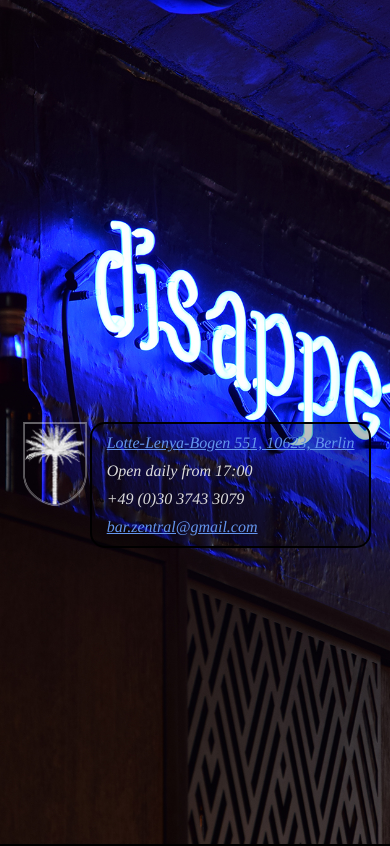
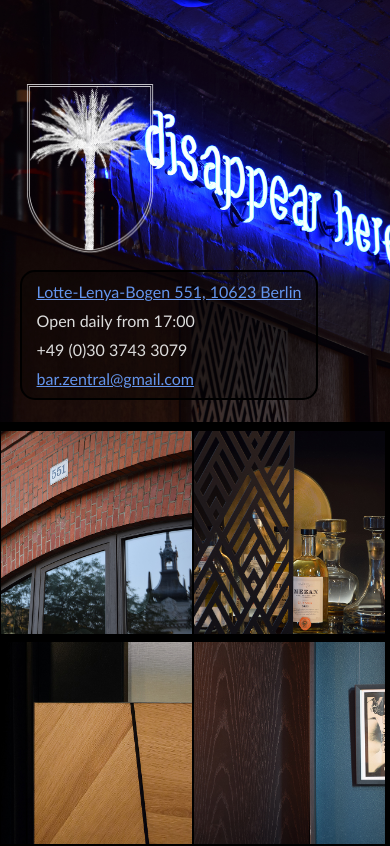
Before and after one commit to buerohellllo/barzentral, a plain HTML site: page index.html in a window 390 px wide. Shown: the top 846 px of the page. Drawn offline with Linux system fonts and the light colour scheme.

Commit message:
Style adjustments for mobile

```diff
--- a/index.html
+++ b/index.html
@@ -16,7 +16,7 @@
         <div class="info">
           <p>
             <a href="http://bit.ly/2abjeMi" target="_map" title="Show in Google Maps">
-              Lotte-Lenya-Bogen 551, 10623, Berlin
+              Lotte-Lenya-Bogen 551, 10623 Berlin
             </a>
           </p>
           <p>Open daily from 17:00</p>
--- a/stylesheets/common.css
+++ b/stylesheets/common.css
@@ -10,7 +10,7 @@ html, body {
 
 body {
   background-color: #000000;
-  font-family: "Times", serif;
+  font-family: "Trebuchet MS", Helvetica, sans-serif;
 }
 
 div.section {
@@ -23,22 +23,12 @@ div.mini-section {
   width: 49vw;
 }
 
-div.collage {
-  height: 100vh;
-}
-
 div.detail-backboard, div.outside, div.detail-shelves, div.detail-lager {
   background-position: center center;
   background-repeat: no-repeat;
-  border-top: 0.5vh solid #000000;
-  border-bottom: 0.5vh solid #000000;
-  border-left: 0.5vw solid #000000;
-  border-right: 0.5vw solid #000000;
-  height: 49vh;
 }
 
 div.disappear, div.wc {
-  background-position: center center;
   background-repeat: no-repeat;
   border-bottom: 5px solid #000000;
   height: 100vh;
@@ -49,7 +39,6 @@ div.wc, div.outside {
 }
 
 div.logo {
-  background-position: top center;
   background-repeat: no-repeat;
   background-size: contain;
 }
@@ -62,8 +51,6 @@ div.info {
 
 div.info p {
   color: rgb(220, 220, 220);
-  font-size: 1.90vh;
-  font-style: italic;
   padding: 10px;
   padding-right: 10px;
   padding-top: 5px;
--- a/stylesheets/desktop-landscape.css
+++ b/stylesheets/desktop-landscape.css
@@ -1,11 +1,13 @@
 div.disappear {
   background-image: url(../images/desktop/disappear-here.jpg);
   background-size: cover;
+  background-position: center center;
 }
 
 div.wc {
   background-image: url(../images/desktop/wc.jpg);
   background-size: cover;
+  background-position: center center;
 }
 
 div.detail-backboard {
@@ -28,6 +30,24 @@ div.detail-lager {
   background-size: cover;
 }
 
+div.disappear, div.wc {
+  background-repeat: no-repeat;
+  border-bottom: 5px solid #000000;
+  height: 100vh;
+}
+
+div.collage {
+  height: 100vh;
+}
+
+div.detail-backboard, div.outside, div.detail-shelves, div.detail-lager {
+  border-top: 0.5vh solid #000000;
+  border-bottom: 0.5vh solid #000000;
+  border-left: 0.5vw solid #000000;
+  border-right: 0.5vw solid #000000;
+  height: 49vh;
+}
+
 div.box {
   position: absolute;
   left: 5vw;
@@ -39,6 +59,7 @@ div.logo {
   width: 18vw;
   height: 40vh;
   float: left;
+  background-position: top center;
 }
 
 div.info {
@@ -46,3 +67,7 @@ div.info {
   height: auto;
   float: left;
 }
+
+div.info p {
+  font-size: 1.90vh;
+}
--- a/stylesheets/mobile-landscape.css
+++ b/stylesheets/mobile-landscape.css
@@ -1,11 +1,13 @@
 div.disappear {
   background-image: url(../images/mobile/disappear-here.jpg);
   background-size: cover;
+  background-position: center center;
 }
 
 div.wc {
   background-image: url(../images/mobile/wc.jpg);
   background-size: cover;
+  background-position: center center;
 }
 
 div.detail-backboard {
@@ -34,11 +36,30 @@ div.box {
   top: 50vh;
 }
 
+div.collage {
+  height: 100vh;
+}
+
+div.detail-backboard, div.outside, div.detail-shelves, div.detail-lager {
+  border-top: 0.5vh solid #000000;
+  border-bottom: 0.5vh solid #000000;
+  border-left: 0.5vw solid #000000;
+  border-right: 0.5vw solid #000000;
+  height: 49vh;
+}
+
+div.disappear, div.wc {
+  background-repeat: no-repeat;
+  border-bottom: 5px solid #000000;
+  height: 100vh;
+}
+
 div.logo {
   background-image: url(../images/mobile/logo-white.png);
   width: 18vw;
   height: 40vh;
   float: left;
+  background-position: top center;
 }
 
 div.info {
@@ -46,3 +67,7 @@ div.info {
   height: auto;
   float: left;
 }
+
+div.info p {
+  font-size: 3.25vh;
+}
--- a/stylesheets/mobile-portrait.css
+++ b/stylesheets/mobile-portrait.css
@@ -1,11 +1,13 @@
 div.disappear {
   background-image: url(../images/mobile/disappear-here.jpg);
   background-size: cover;
+  background-position: center center;
 }
 
 div.wc {
   background-image: url(../images/mobile/wc.jpg);
   background-size: cover;
+  background-position: center center;
 }
 
 div.detail-backboard {
@@ -31,18 +33,39 @@ div.detail-lager {
 div.box {
   position: absolute;
   left: 5vw;
-  top: 50vh;
+  top: 10vh;
+}
+
+div.collage {
+  height: 50vh;
+}
+
+div.detail-backboard, div.outside, div.detail-shelves, div.detail-lager {
+  border-top: 0.5vh solid #000000;
+  border-bottom: 0.5vh solid #000000;
+  border-left: 0.5vw solid #000000;
+  border-right: 0.5vw solid #000000;
+  height: 24vh;
+}
+
+div.disappear, div.wc {
+  background-repeat: no-repeat;
+  border-bottom: 5px solid #000000;
+  height: 50vh;
 }
 
 div.logo {
   background-image: url(../images/mobile/logo-white.png);
-  width: 18vw;
-  height: 40vh;
-  float: left;
+  height: 20vh;
+  background-position: top left;
 }
 
 div.info {
   padding: 5px;
   height: auto;
-  float: left;
+  margin-top: 2vh;
 }
+
+div.info p {
+  font-size: 1.90vh;
+}
```
Also changed, not shown: images/desktop/wc.jpg, images/mobile/wc.jpg.
